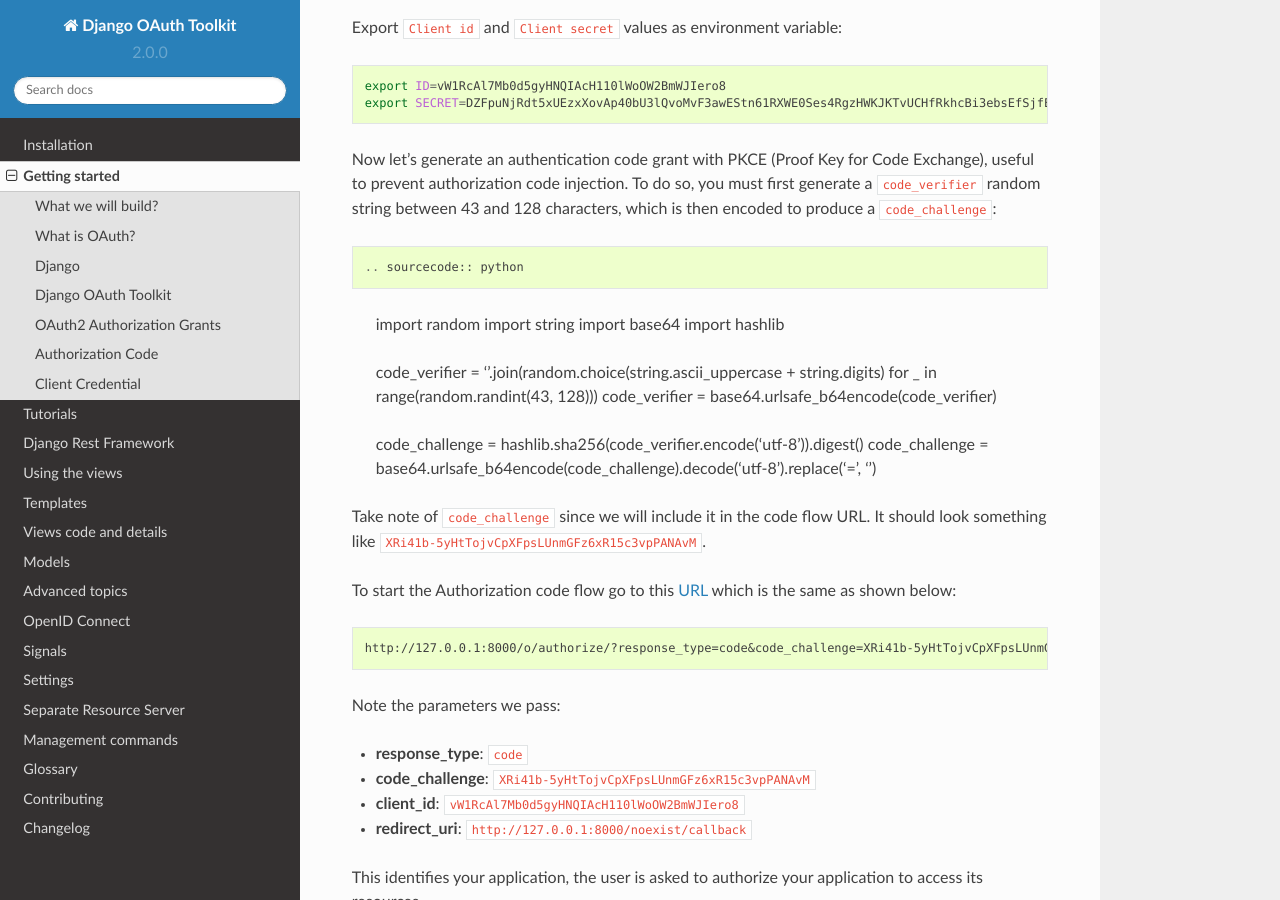
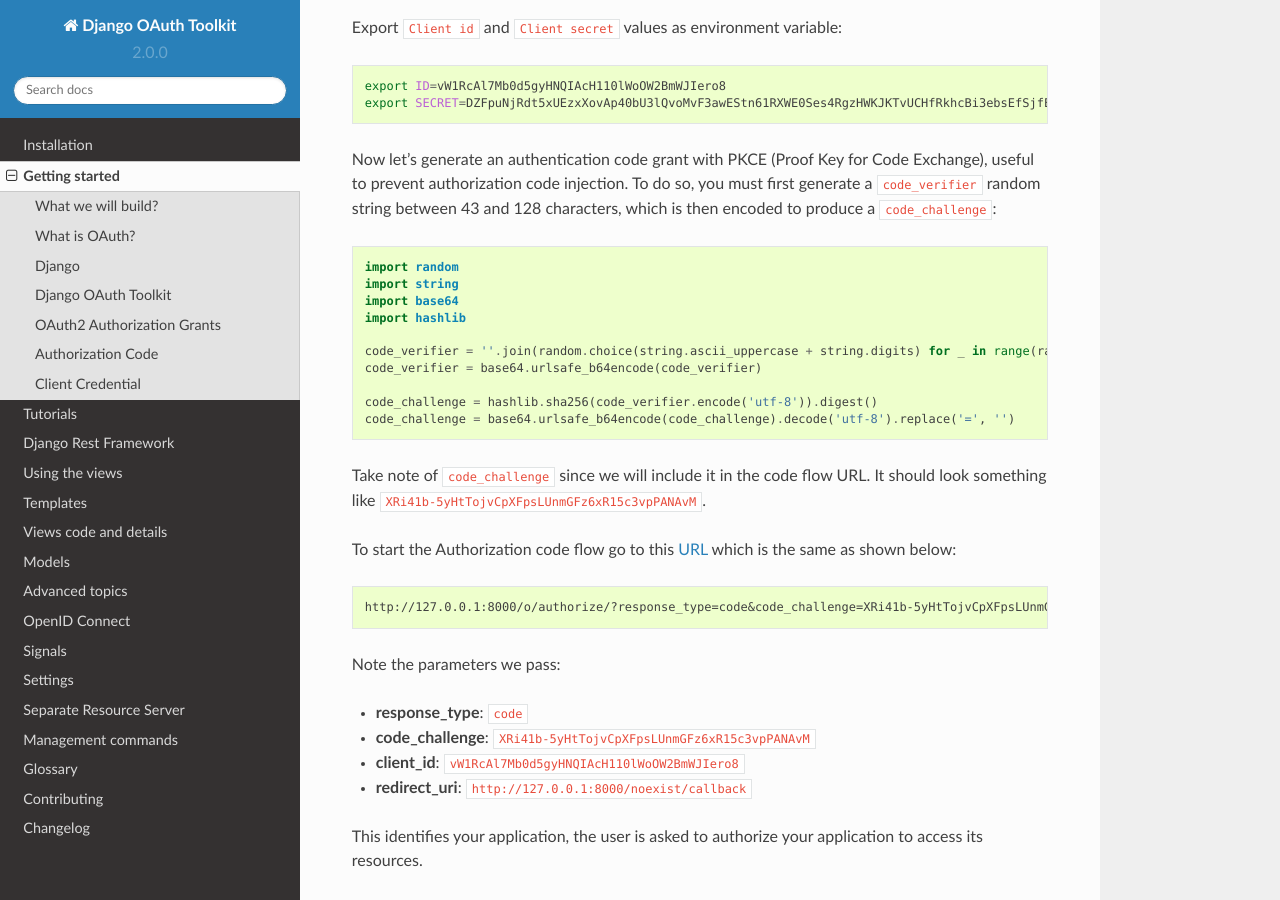
Before and after one commit to sheriffwoody0922/oauth-python-django, a Sphinx documentation site: the page built from docs/getting_started.rst, in a window 1280 px wide and 900 px high, scrolled down 6313 px. Built offline with Sphinx 7.4.7 and the Read the Docs theme 2.0.0, drawn with Linux system fonts in a browser that asks for light colours; the version number is read from the project's files by our own code.

Commit message:
fixed typo which caused incorrect display of code block (#1172)

```diff
--- a/docs/getting_started.rst
+++ b/docs/getting_started.rst
@@ -256,7 +256,7 @@
     export ID=vW1RcAl7Mb0d5gyHNQIAcH110lWoOW2BmWJIero8
     export SECRET=DZFpuNjRdt5xUEzxXovAp40bU3lQvoMvF3awEStn61RXWE0Ses4RgzHWKJKTvUCHfRkhcBi3ebsEfSjfEO96vo2Sh6pZlxJ6f7KcUbhvqMMPoVxRwv4vfdWEoWMGPeIO
 
-Now let's generate an authentication code grant with PKCE (Proof Key for Code Exchange), useful to prevent authorization code injection. To do so, you must first generate a ``code_verifier`` random string between 43 and 128 characters, which is then encoded to produce a ``code_challenge``::
+Now let's generate an authentication code grant with PKCE (Proof Key for Code Exchange), useful to prevent authorization code injection. To do so, you must first generate a ``code_verifier`` random string between 43 and 128 characters, which is then encoded to produce a ``code_challenge``:
 
 .. sourcecode:: python
 
```
